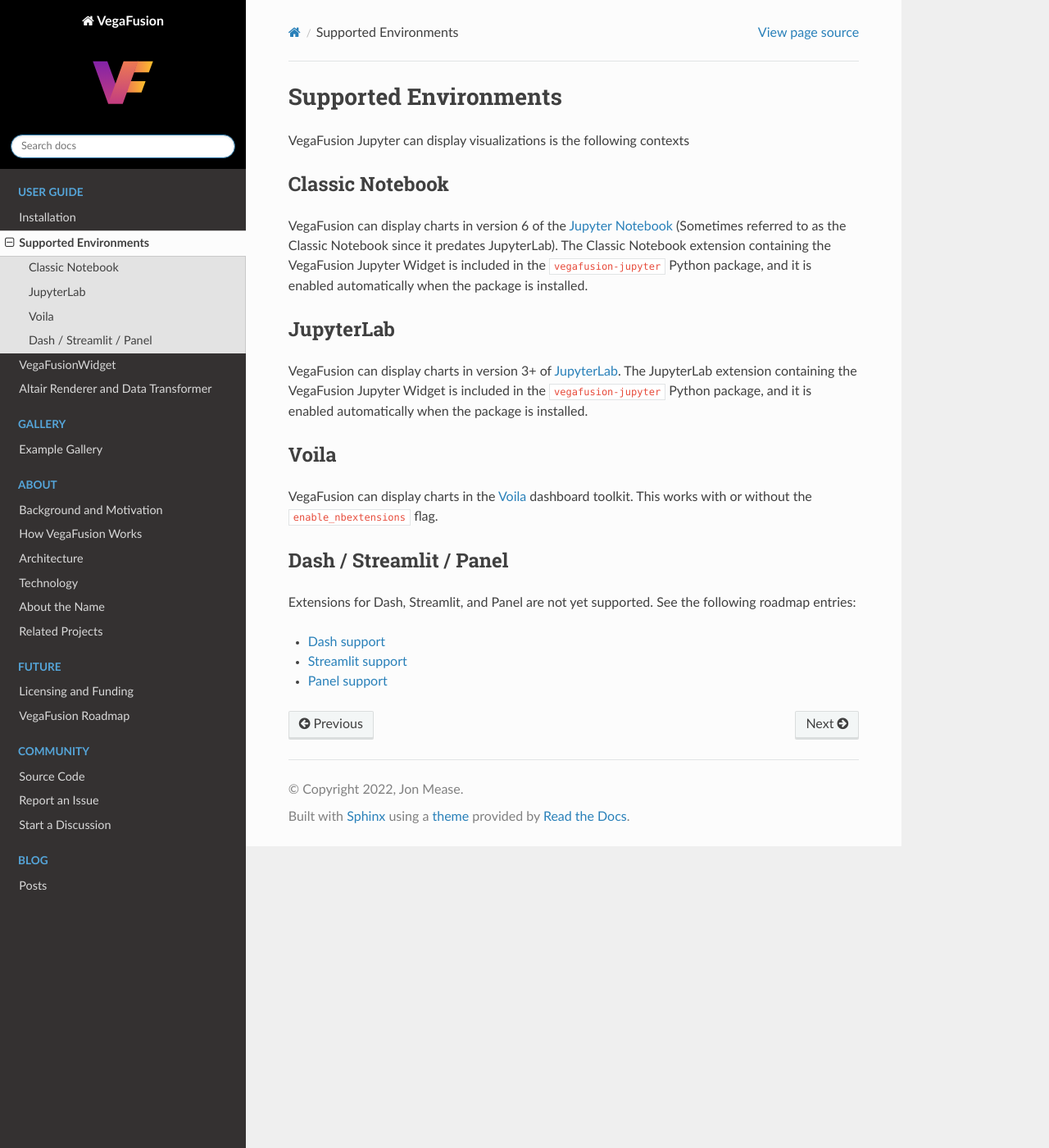
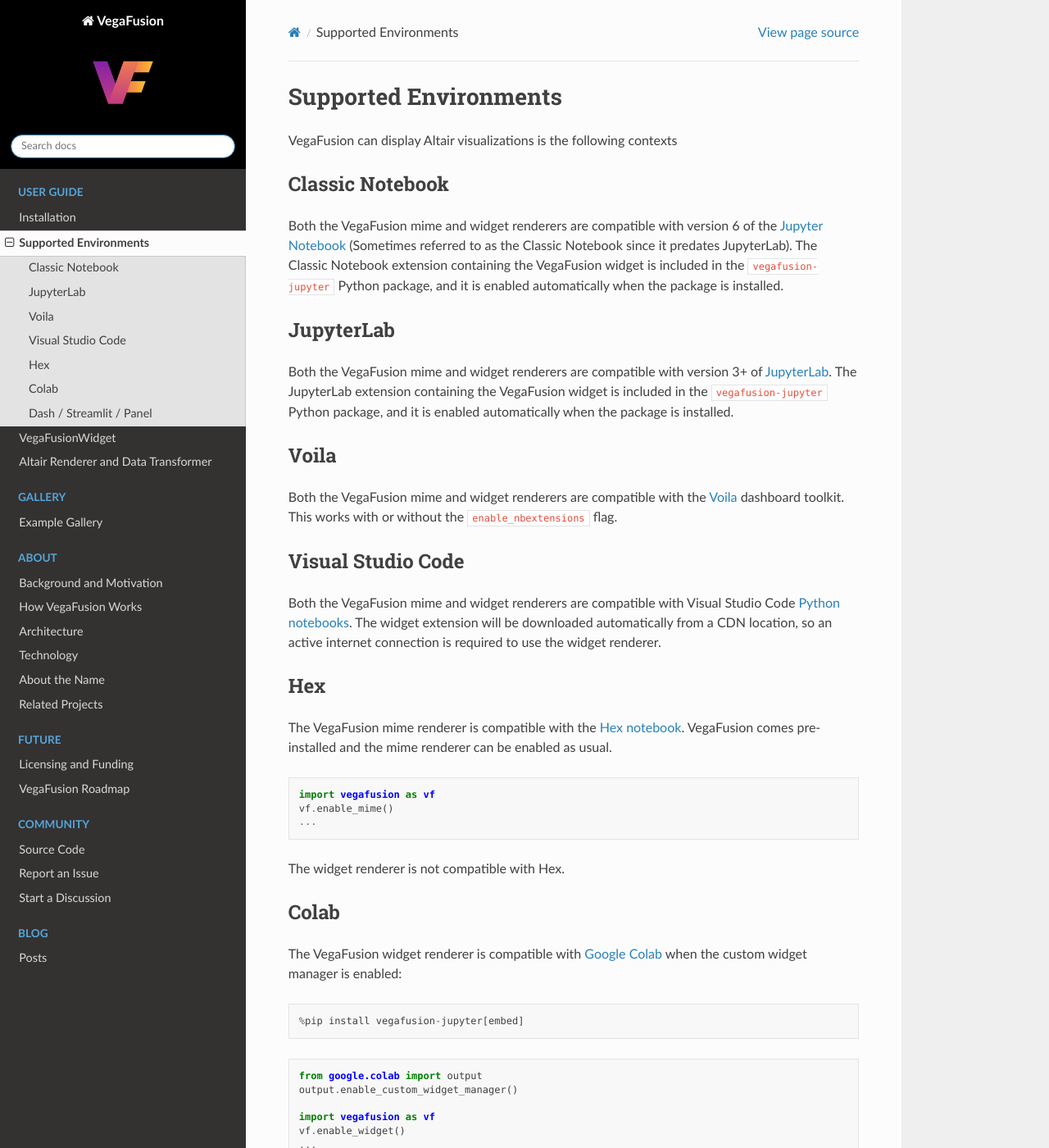
Before and after one commit to vegafusion/vegafusion.github.io, a Sphinx documentation site: the page built from source/supported_environments.md, in a window 1280 px wide and 1400 px high. Shown: the whole window at 82% size. Built offline with Sphinx 7.4.7 and the Read the Docs theme 2.0.0, drawn with Linux system fonts in a browser that asks for light colours; some of the changed text lies outside the part shown.

Commit message:
Update supported environments section

````diff
--- a/source/supported_environments.md
+++ b/source/supported_environments.md
@@ -1,14 +1,45 @@
 # Supported Environments
-VegaFusion Jupyter can display visualizations is the following contexts
+VegaFusion can display Altair visualizations is the following contexts
 
 ## Classic Notebook
-VegaFusion can display charts in version 6 of the [Jupyter Notebook](https://github.com/jupyter/notebook) (Sometimes referred to as the Classic Notebook since it predates JupyterLab).  The Classic Notebook extension containing the VegaFusion Jupyter Widget is included in the `vegafusion-jupyter` Python package, and it is enabled automatically when the package is installed.
+Both the VegaFusion mime and widget renderers are compatible with version 6 of the [Jupyter Notebook](https://github.com/jupyter/notebook) (Sometimes referred to as the Classic Notebook since it predates JupyterLab). The Classic Notebook extension containing the VegaFusion widget is included in the `vegafusion-jupyter` Python package, and it is enabled automatically when the package is installed.
 
 ## JupyterLab
-VegaFusion can display charts in version 3+ of [JupyterLab](https://github.com/jupyterlab/jupyterlab).  The JupyterLab extension containing the VegaFusion Jupyter Widget is included in the `vegafusion-jupyter` Python package, and it is enabled automatically when the package is installed.
+Both the VegaFusion mime and widget renderers are compatible with version 3+ of [JupyterLab](https://github.com/jupyterlab/jupyterlab).  The JupyterLab extension containing the VegaFusion widget is included in the `vegafusion-jupyter` Python package, and it is enabled automatically when the package is installed.
 
 ## Voila
-VegaFusion can display charts in the [Voila](https://github.com/voila-dashboards/voila) dashboard toolkit. This works with or without the [`enable_nbextensions`](https://voila.readthedocs.io/en/latest/using.html#using-third-party-widgets-with-voila) flag.
+Both the VegaFusion mime and widget renderers are compatible with the [Voila](https://github.com/voila-dashboards/voila) dashboard toolkit. This works with or without the [`enable_nbextensions`](https://voila.readthedocs.io/en/latest/using.html#using-third-party-widgets-with-voila) flag.
+
+## Visual Studio Code
+Both the VegaFusion mime and widget renderers are compatible with Visual Studio Code [Python notebooks](https://code.visualstudio.com/docs/datascience/jupyter-notebooks). The widget extension will be downloaded automatically from a CDN location, so an active internet connection is required to use the widget renderer.
+
+## Hex
+The VegaFusion mime renderer is compatible with the [Hex notebook](https://hex.tech/). VegaFusion comes pre-installed and the mime renderer can be enabled as usual.
+
+```python
+import vegafusion as vf
+vf.enable_mime()
+...
+```
+
+The widget renderer is not compatible with Hex.
+
+## Colab
+The VegaFusion widget renderer is compatible with [Google Colab](https://colab.research.google.com/) when the custom widget manager is enabled:
+
+```
+%pip install vegafusion-jupyter[embed]
+```
+```python
+from google.colab import output
+output.enable_custom_widget_manager()
+
+import vegafusion as vf
+vf.enable_widget()
+...
+```
+
+The mime renderer is not yet compatible with Colab.
 
 ## Dash / Streamlit / Panel
 Extensions for Dash, Streamlit, and Panel are not yet supported. See the following roadmap entries:
````
